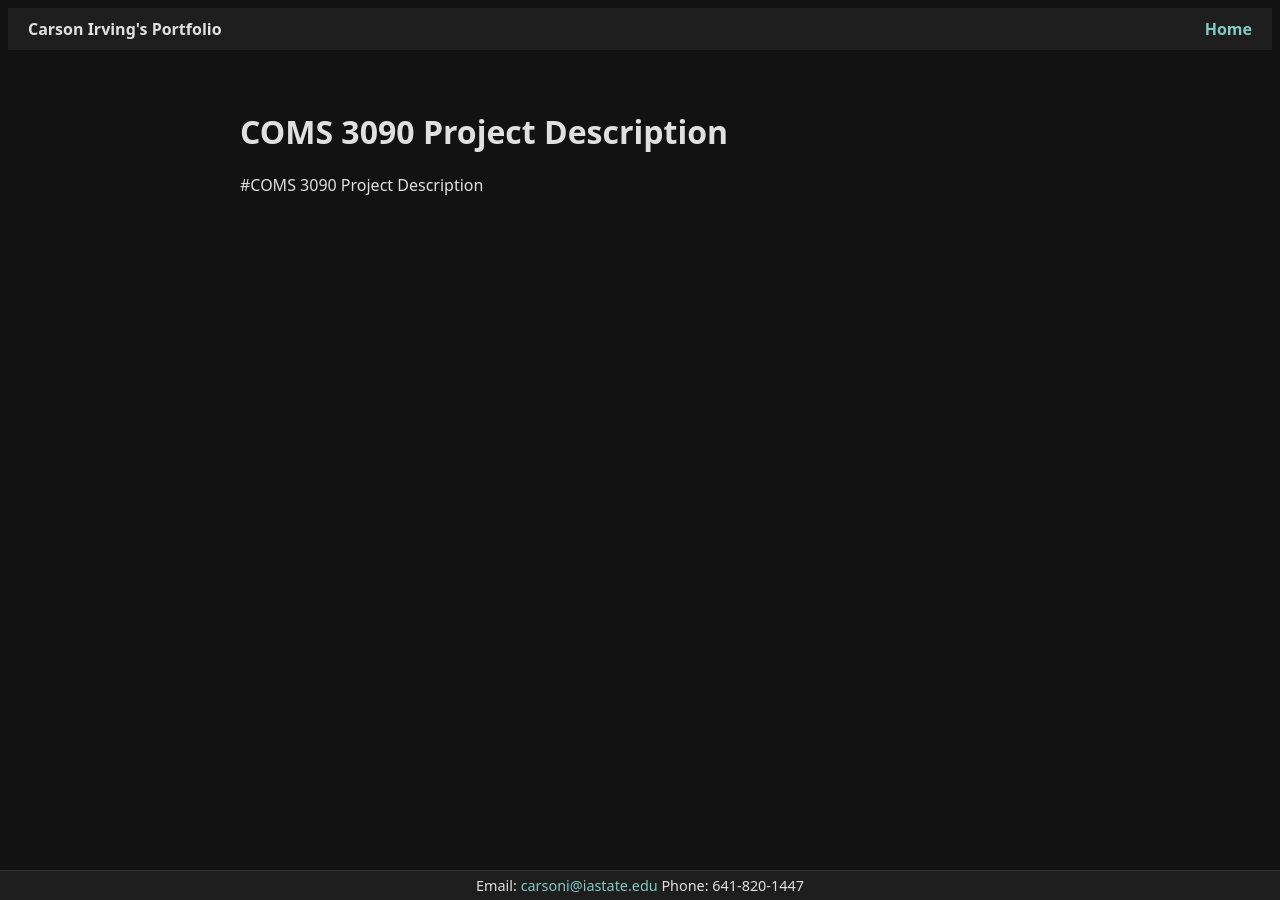
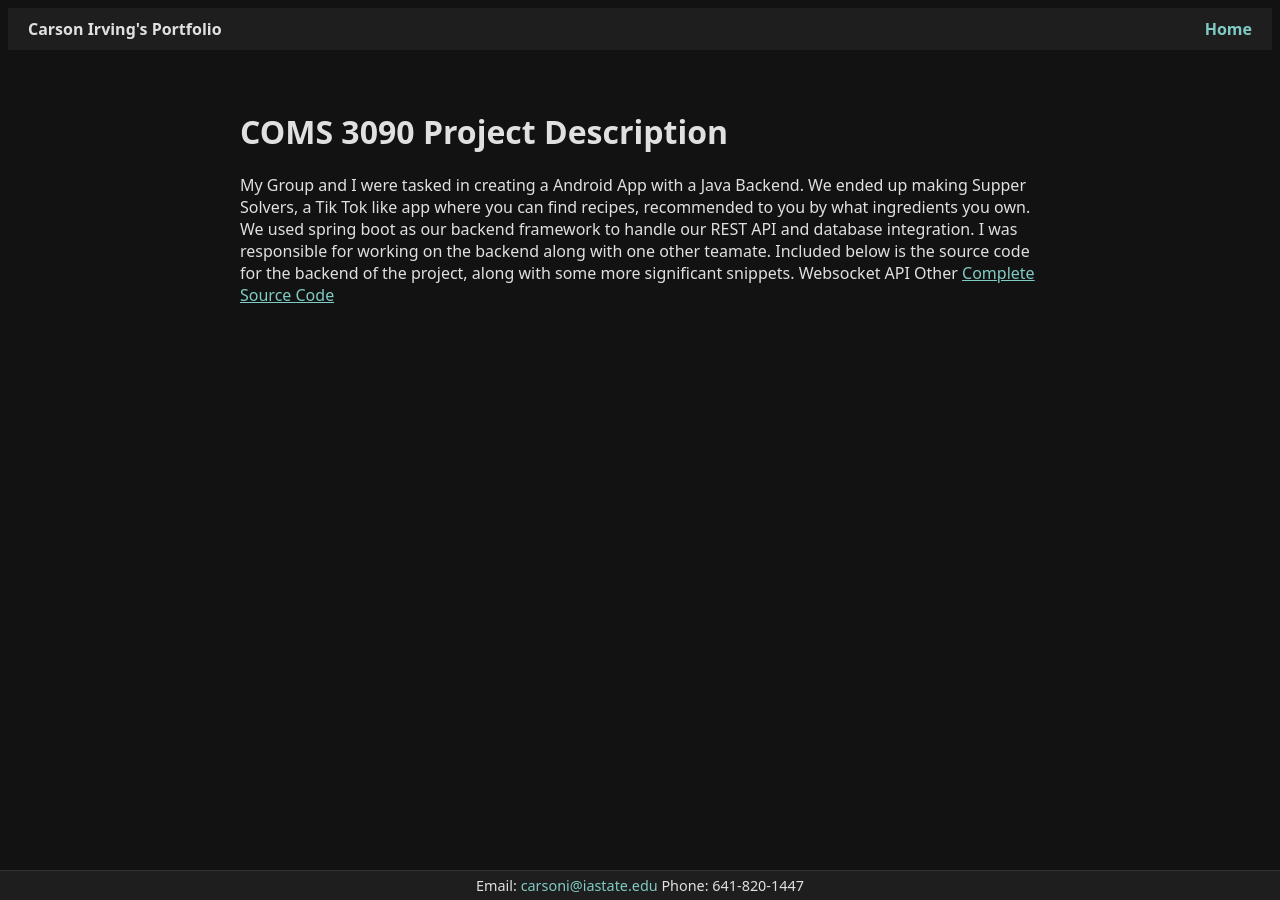
Before and after one commit to carsoni4/carsoni4.github.io, a Jekyll site: the page built from 309Project/projectDescription.html, in a window 1280 px wide. Built offline with Jekyll 4.4.1, drawn with Linux system fonts in a browser that asks for light colours.

Commit message:
Added link to repo with source code for the 309 Project

```diff
--- a/309Project/projectDescription.html
+++ b/309Project/projectDescription.html
@@ -3,4 +3,13 @@ layout: paper
 title: COMS 3090 Project Description
 ---
 
-#COMS 3090 Project Description
+My Group and I were tasked in creating a Android App with a Java Backend.
+We ended up making Supper Solvers, a Tik Tok like app where you can find recipes, recommended to you by what ingredients you own. We used spring boot as our backend framework to handle our REST API and database integration. I was responsible for working on the backend along with one other teamate. Included below is the source code for the backend of the project, along with some more significant snippets.
+
+Websocket
+
+API
+
+Other
+
+<a href="https://github.com/carsoni4/Supper-Solver">Complete Source Code</a>
```
